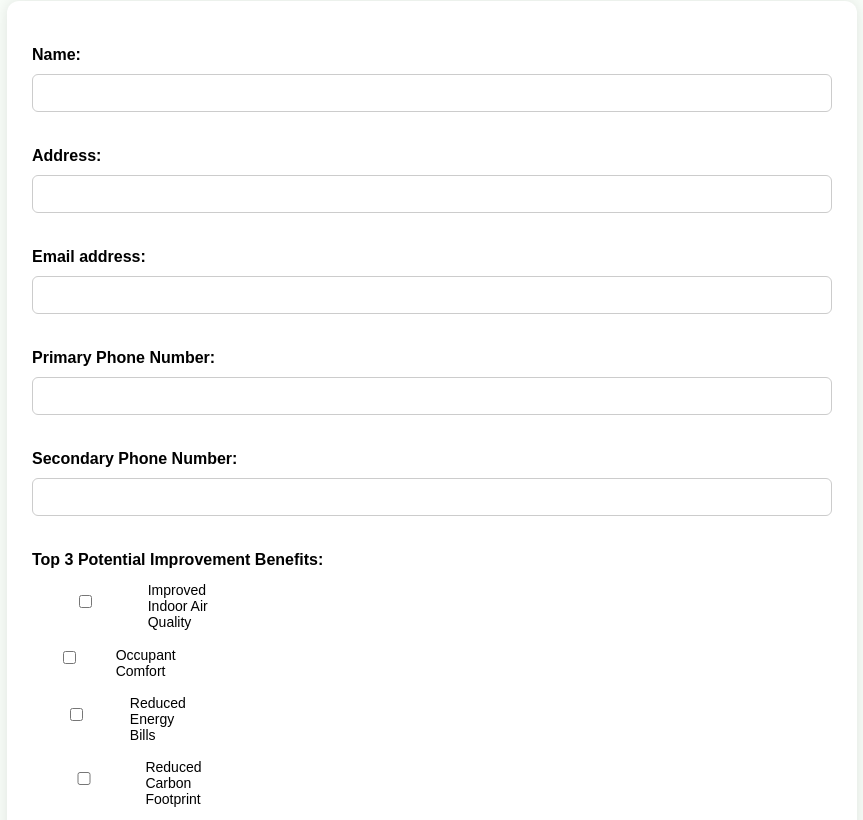
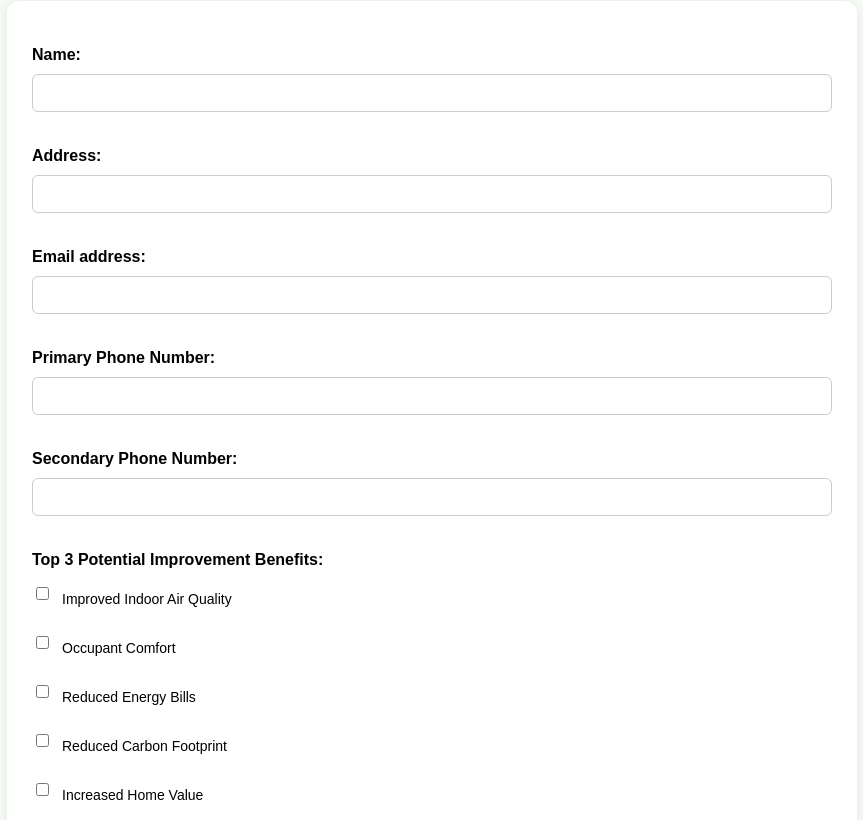
Before and after one commit to GetHealthyHome/Homeowner-Questionnaire, a plain HTML site: page index.html in a window 1280 px wide. Shown: the part 79-899 px from the top of the page, without its empty margins (208-1071 px from the left). Drawn offline with Linux system fonts and the light colour scheme.

Commit message:
UpdateZ index.html

```diff
--- a/index.html
+++ b/index.html
@@ -47,7 +47,7 @@ input, select, textarea {
 .checkbox-group {
   display: flex;
   flex-direction: column;
-  align-items: flex-start; /* <- THIS is the key */
+  align-items: flex-start;
   padding-left: 0;
   margin-left: 0;
 }
@@ -60,6 +60,9 @@ input, select, textarea {
   font-size: 14px;
   padding-left: 0;
   margin-left: 0;
+  white-space: nowrap; /* <<< THIS LINE is the secret */
+  overflow: hidden;
+  text-overflow: ellipsis;
 }
   .submit-button {
     margin-top: 30px;
```
